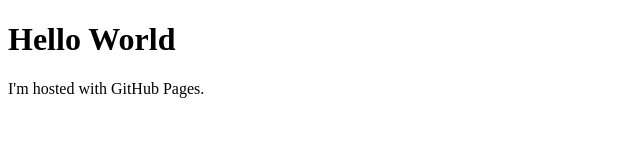
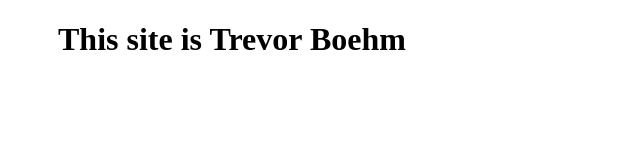
Before and after one commit to trevorboehm/trevorboehm.github.io, a plain HTML site: page index.html in a window 1280 px wide. Shown: the whole page, without its empty margins (0-640 px from the left). Drawn offline with Linux system fonts and the light colour scheme.

Commit message:
Updating basic message

```diff
--- a/index.html
+++ b/index.html
@@ -1,7 +1,7 @@
 <!DOCTYPE html>
 <html>
 <body>
-<h1>Hello World</h1>
-<p>I'm hosted with GitHub Pages.</p>
+<h1 style="margin-left:50px;">This site is Trevor Boehm</h1>
+
 </body>
 </html>
```
